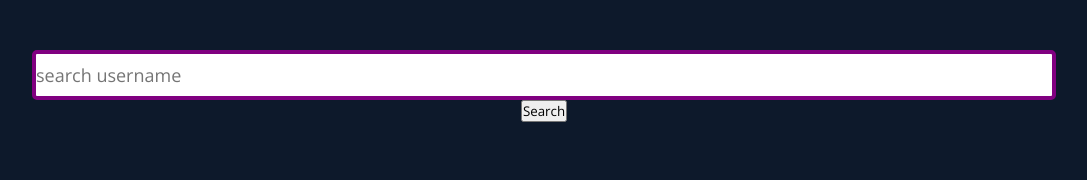
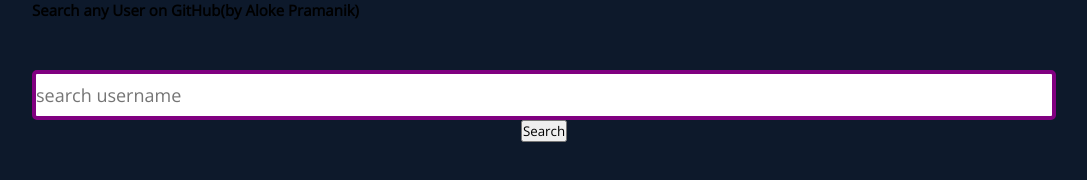
Before and after one commit to hackerbotsupreme/typescript-project-1, a plain HTML site: page index.html in a window 1280 px wide. Shown: the whole page, without its empty margins (96-1183 px from the left). Drawn offline with nearby package versions, Linux system fonts and the light colour scheme; no server answers.

Commit message:
Update repository

```diff
--- a/index.html
+++ b/index.html
@@ -8,6 +8,7 @@
 </head>
 <body>
     <section>
+        <h1>Search any User on GitHub(by Aloke Pramanik)</h1>
         <div class="search-input">
             <form id="form">
                 <input type="text" id="user" placeholder="search username" autocomplete="off">
```
